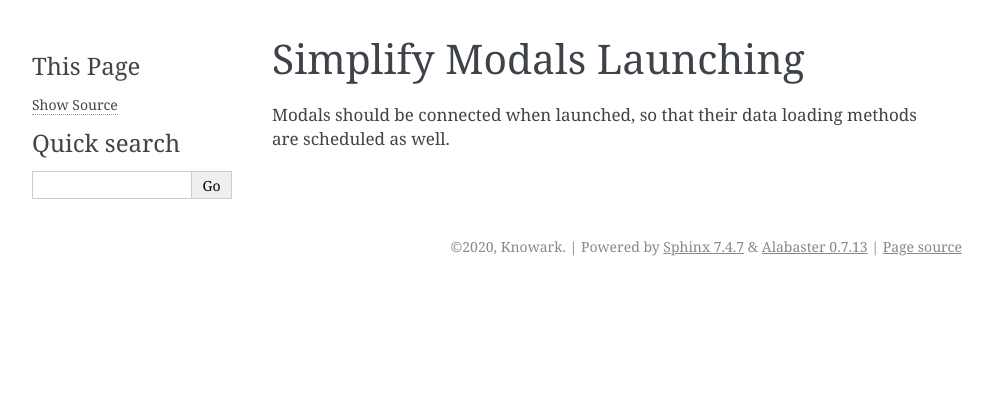
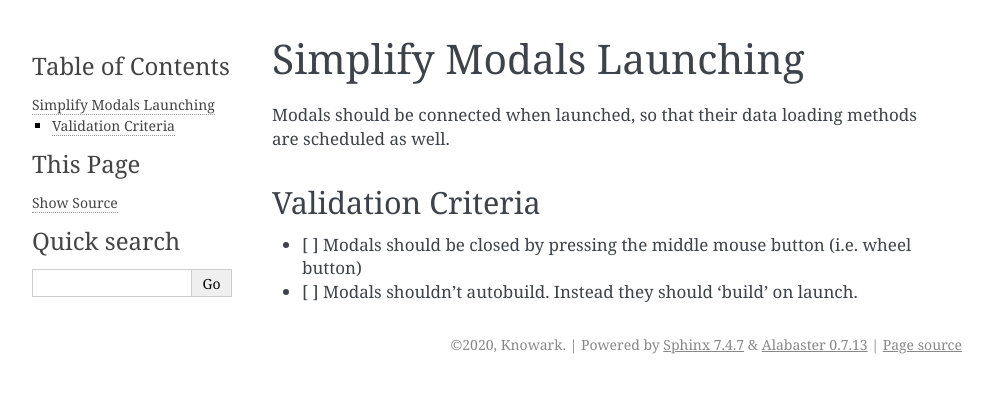
Before and after one commit to knowark/widark, a Sphinx documentation site: the page built from docs/issues/1592124855_simplify_modals_launching.rst, in a window 1280 px wide. Shown: the top 393 px of the page, without its empty margins (148-1141 px from the left). Built offline with Sphinx 7.4.7, drawn with Linux system fonts in a browser that asks for light colours.

Commit message:
Modals launching simplification

```diff
--- a/docs/issues/1592124855_simplify_modals_launching.rst
+++ b/docs/issues/1592124855_simplify_modals_launching.rst
@@ -1,4 +1,13 @@
 Simplify Modals Launching
 =========================
 
-Modals should be connected when launched, so that their data loading methods are scheduled as well.
+Modals should be connected when launched, so that their data
+loading methods are scheduled as well.
+
+
+Validation Criteria
+-------------------
+
+- [ ] Modals should be closed by pressing the middle mouse button
+  (i.e. wheel button)
+- [ ] Modals shouldn't autobuild. Instead they should 'build' on launch.
```
